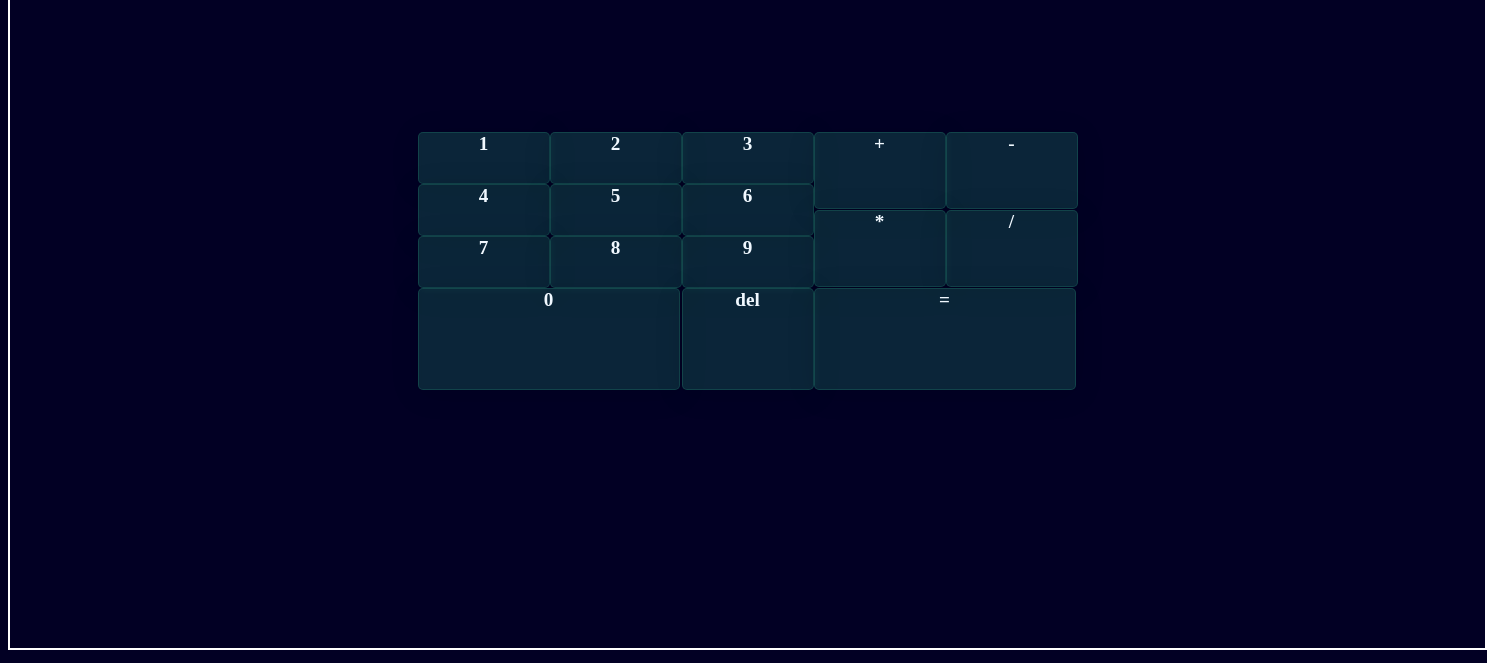
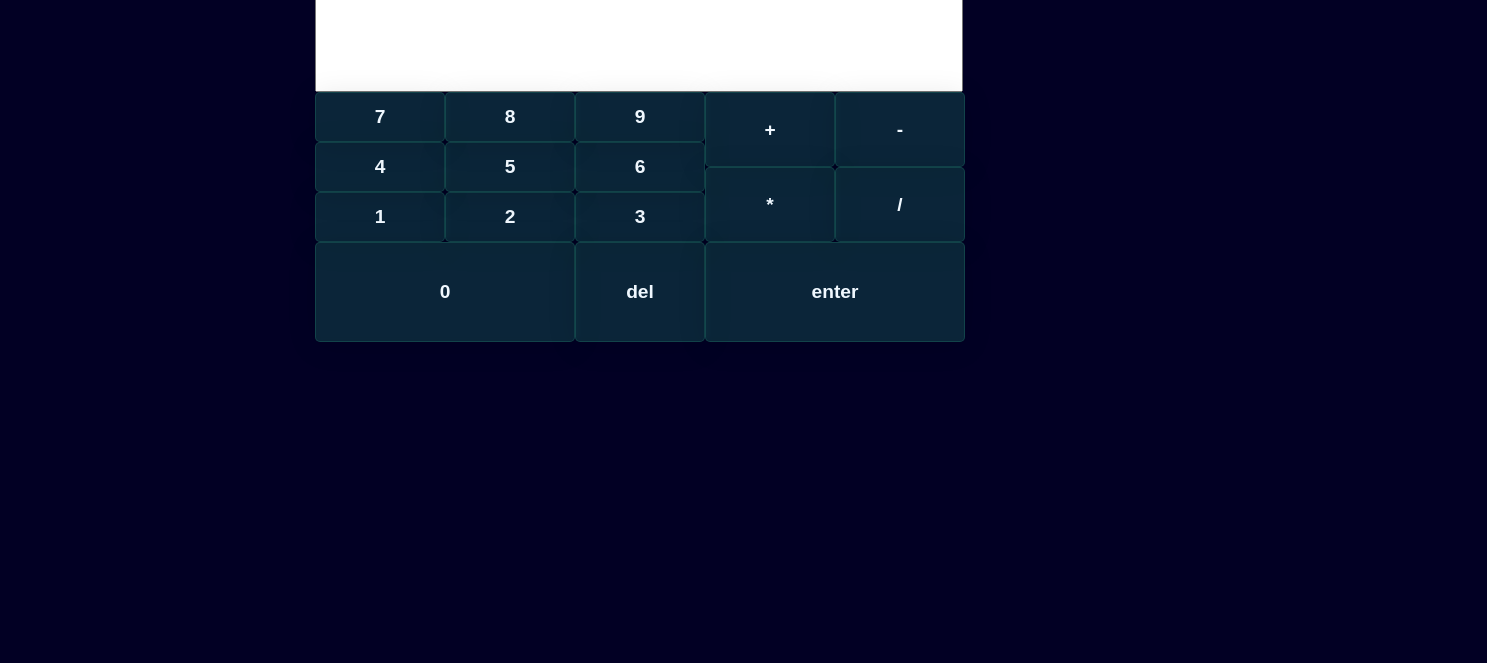
Before and after one commit to PrakharSingh2006/project-calculator, a plain HTML site: page index.html in a window 1280 px wide. Shown: the part 137-800 px from the top of the page, 1487 px wide, since content can reach past the window. Drawn offline with Linux system fonts and the light colour scheme.

Commit message:
added JS and completed the project

```diff
--- a/index.html
+++ b/index.html
@@ -7,32 +7,36 @@
     <link rel="stylesheet" href="styles.css">
 </head>
 <body class="container">
-     <div class="flex">
-        <div class="mainbody">
+    <div class="text">calculator!!!!</div>
 
-            <div class="button" id="one">1</div>
-            <div class="button" id="two">2</div>
-            <div class="button" id="three">3</div>
-            <div class="button" id="four">4</div>
-            <div class="button" id="five">5</div>
-            <div class="button" id="six">6</div>
-            <div class="button" id="seven">7</div>
-            <div class="button" id="eight">8</div>
-            <div class="button" id="nine">9</div>
-            <div class="button" id="zero">0</div>
-            <div class="button" id="plus">+</div>
-            <div class="button" id="minus">-</div>
-            <div class="button" id="multiply">*</div>
-            <div class="button" id="division">/</div>
-            <div class="button" id="del">del</div>
-            <div class="button" id="enter">=</div>
+     <div class="flex" >
+        <div class="screen">
+           <div class="mainbody" >
 
-    </div>
+                <input type="text" id="screen">
+
+                <button class="button" id="one">1</button>
+                <button class="button" id="two">2</button>
+                <button class="button" id="three">3</button>
+                <button class="button" id="four">4</button>
+                <button class="button" id="five">5</button>
+                <button class="button" id="six">6</button>
+                <button class="button" id="seven">7</button>
+                <button class="button" id="eight">8</button>
+                <button class="button" id="nine">9</button>
+                <button class="button" id="zero">0</button>
+                <button class="button" id="plus">+</button>
+                <button class="button" id="minus">-</button>
+                <button class="button" id="multiply">*</button>
+                <button class="button" id="division">/</button>
+                <button class="button" id="del">del</button>
+                <button class="button" id="enter">enter</button>
+
+            </div>
+        </div>
      </div>
 
 
-
+<script src="logic.js"></script>
 </body>
-
-<link rel="stylesheet" href="logic.js">
 </html>
--- a/logic.js
+++ b/logic.js
@@ -0,0 +1,20 @@
+let values = "";
+let buttons = document.querySelectorAll('.button');
+
+Array.from(buttons).forEach((button)=>{
+  button.addEventListener('click', (compute)=>{
+    if(compute.target.innerHTML == 'enter'){
+      values = eval(values);
+      document.querySelector('#screen').value = values;
+    }
+    else if(compute.target.innerHTML == 'del'){
+     values = "";
+      document.querySelector('#screen').value = values;
+    }
+    else{
+    console.log(compute.target)
+    values = values + compute.target.innerHTML;
+    document.querySelector('#screen').value = values;
+      }
+  })
+})
--- a/styles.css
+++ b/styles.css
@@ -1,28 +1,30 @@
 .container{
-    background: rgb(2,0,36);
-    /* height: 1000px;
-    width: auto;
-    position: absolute; */
+    background-color: rgb(2,0,36);
+
+}
+.text{
+ text-align: center;
+ font-size:100px;
+ font-weight: bolder;
+ color:white;
 }
 .flex{
     display: flex;
-    border: 2px solid white;
-    height: 775px;
-    width: 1475px;
     justify-content: center;
     align-items: center;
+}
 
-
+#screen{
+    color: black;
+    height: 100px;
+    width: 640px;
+    font-size:30px ;
+    grid-area: 1/1/3/6;
 }
 .mainbody{
     display: grid;
     grid-template-columns: auto auto auto;
-    /* column-gap: 10px; */
-    /* row-gap: 20px; */
-
-    position: fixed;
-    align-items: center;
-
+   align-items: center;
 }
 .button{
     width: 130px;
@@ -32,100 +34,138 @@
     webkit-backdrop-filter: blur(3.7px);
     border: 1px solid rgba(54, 194, 150, 0.19);
     background: rgba(54, 194, 150, 0.19);
-    text-align: center;
     font-weight: bolder;
     color: aliceblue;
     top: 25px;
     left: 25px;
     font-size: larger;
+    cursor: pointer;
+    padding: 5px 5px;
+}
+.operation{
+    width: 130px;
+    border-radius: 5px;
+    box-shadow: 0 4px 30px rgba(0, 0, 0, 0.1);
+    backdrop-filter: blur(3.7px);
+    webkit-backdrop-filter: blur(3.7px);
+    border: 1px solid rgba(54, 194, 150, 0.19);
+    background: rgba(54, 194, 150, 0.19);
+    font-weight: bolder;
+    color: aliceblue;
+    top: 25px;
+    left: 25px;
+    font-size: larger;
+    cursor: pointer;
+    padding: 5px 5px;
 
+}
+.result{
+    width: 130px;
+    border-radius: 5px;
+    box-shadow: 0 4px 30px rgba(0, 0, 0, 0.1);
+    backdrop-filter: blur(3.7px);
+    webkit-backdrop-filter: blur(3.7px);
+    border: 1px solid rgba(54, 194, 150, 0.19);
+    background: rgba(54, 194, 150, 0.19);
+    font-weight: bolder;
+    color: aliceblue;
+    top: 25px;
+    left: 25px;
+    font-size: larger;
+    cursor: pointer;
+    padding: 5px 5px;
 
 }
 .button:hover{
    font-size: xx-large;
    color: brown;
 }
-#one{
-    grid-area: 1/1/1/2;
+.operation:hover{
+    font-size: xx-large;
+    color: brown;
+}
+.result:hover{
+    font-size: xx-large;
+    color: brown;
+}
+#seven{
+    grid-area: 3/1/5/2;
     height: 50px;
-    align-items: baseline;
     width: 130px;
-    text-align: center;
-
 }
-#two{
-    grid-area: 1/2/1/3;
+#eight{
+    grid-area: 3/2/5/3;
     height: 50px;
     width: 130px;
 
 }
-#three{
-    grid-area: 1/3/1/4;
+#nine{
+    grid-area: 3/3/5/4;
     height: 50px;
     width: 130px;
 }
 #plus{
-    grid-area: 1/4/3/5;
+    grid-area: 3/4/6/5;
     height: 75px;
     width: 130px;
 }
 #minus{
-    grid-area: 1/5/3/6;
+    grid-area: 3/5/6/6;
     height: 75px;
     width: 130px;
 }
 #four{
-    grid-area: 2/1/4/2;
+    grid-area: 5/1/7/2;
     height: 50px;
     width: 130px;
 }
 #five{
-    grid-area: 2/2/4/3;
+    grid-area: 5/2/7/3;
     height: 50px;
     width: 130px;
 }
 #six{
-    grid-area: 2/3/4/4;
+    grid-area: 5/3/7/4;
     height: 50px;
     width: 130px;
 }
-#seven{
-    grid-area: 4/1/6/2;
+#one{
+    grid-area: 7/1/9/2;
     height: 50px;
     width: 130px;
 }
-#eight{
-    grid-area: 4/2/6/3;
+#two{
+    grid-area: 7/2/9/3;
     height: 50px;
     width: 130px;
 }
-#nine{
-    grid-area: 4/3/6/4;
+#three{
+    grid-area: 7/3/9/4;
     height: 50px;
     width: 130px;
 }
 #multiply{
-    grid-area:3/4/6/5 ;
+    grid-area:6/4/9/5 ;
     height: 75px;
     width: 130px;
 }
 #division{
-    grid-area: 3/5/6/6;
+    grid-area: 6/5/9/6;
     height: 75px;
     width: 130px;
 }
 #zero{
-    grid-area: 6/1/9/3;
+    grid-area: 9/1/12/3;
     height: 100px;
     width: 260px;
 }
 #del{
-    grid-area: 6/3/9/4;
+    grid-area: 9/3/12/4;
     height: 100px;
     width: 130px;
 }
 #enter{
-    grid-area: 6/4/9/6;
+    grid-area: 9/4/12/6;
     height: 100px;
     width: 260px;
 }
```
